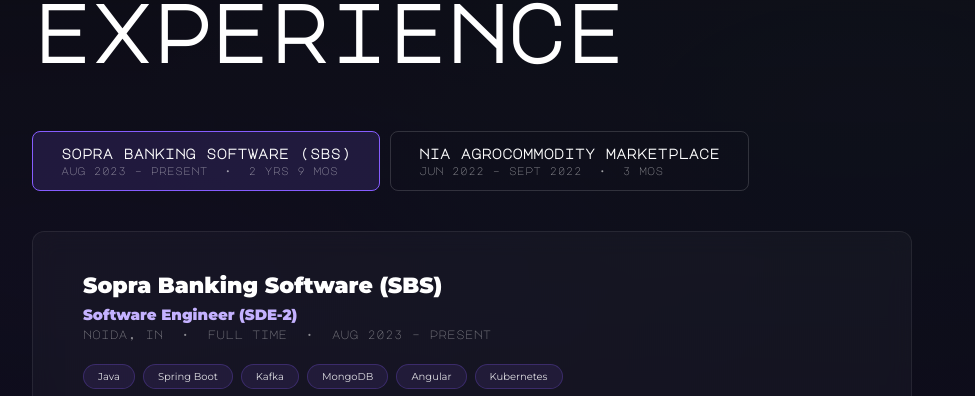
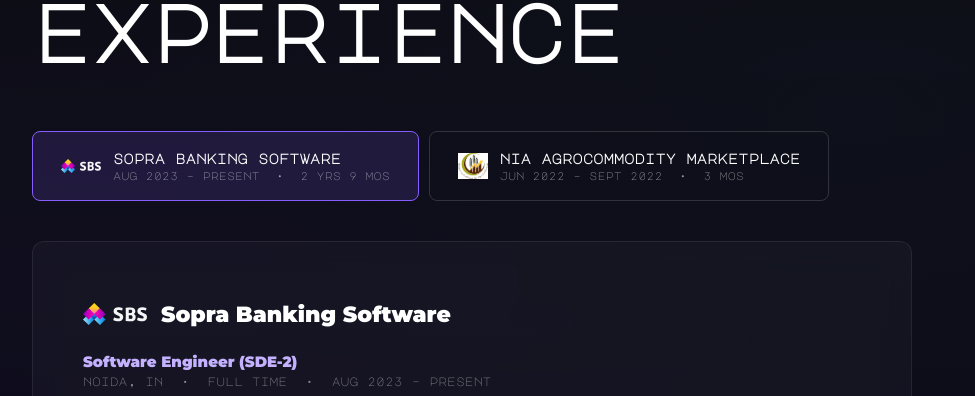
Before and after one commit to kartikth40/portfolio, a React (Create React App) app: page / in a window 1280 px wide. Shown: the part 930-1326 px from the top of the page, without its empty margins (168-1143 px from the left). Built offline with nearby package versions, Linux system fonts and the light colour scheme; no server answers; the database is empty.

Commit message:
updated NIA and SBS company experience entries

```diff
--- a/public/pages/links/index.html
+++ b/public/pages/links/index.html
@@ -158,8 +158,8 @@
           </div>
         </a>
 
-        <a class="link-card" href="https://kartikth40.github.io/tech-interview-master" target="_blank" rel="noreferrer" style="--accent: #E384FF;" data-link-id="interview-master">
-          <div class="link-icon">🧠</div>
+        <a class="link-card" href="https://learn.kartikthakur.dev" target="_blank" rel="noreferrer" style="--accent: #E384FF;" data-link-id="interview-master">
+          <div class="link-icon"><strong>{}</strong></div>
           <div class="link-content">
             <div class="link-title">Tech Interview Master</div>
             <div class="link-desc">DSA, system design, and interview preparation repository</div>
--- a/src/components/Experience/index.js
+++ b/src/components/Experience/index.js
@@ -5,8 +5,12 @@
   SectionTitle,
   CompanyTabsRow,
   CompanyTab,
+  TabLogo,
+  TabText,
   Card,
   CompanyHeader,
+  CompanyNameRow,
+  CompanyLogo,
   CompanyName,
   RoleLine,
   Meta,
@@ -57,14 +61,34 @@
       <CompanyTabsRow>
         {experienceInfo.map((e, i) => (
           <CompanyTab key={e.id} $active={i === activeCompany} onClick={() => handleCompanyClick(i)}>
+            {e.logo && (
+              <TabLogo
+                src={e.logo}
+                alt={`${e.company} logo`}
+                $size={e.logoStyle?.tabSize}
+                $radius={e.logoStyle?.radius}
+              />
+            )}
+            <TabText>
               <span>{e.company}</span>
               <small>{e.duration} &nbsp;·&nbsp; {parseDuration(e.duration)}</small>
+            </TabText>
           </CompanyTab>
         ))}
       </CompanyTabsRow>
 
       <Card>
         <CompanyHeader>
+          <CompanyNameRow>
+            {exp.logo && (
+              <CompanyLogo
+                src={exp.logo}
+                alt={`${exp.company} logo`}
+                $size={exp.logoStyle?.cardSize}
+                $sizeMobile={exp.logoStyle?.cardSizeMobile}
+                $radius={exp.logoStyle?.radius}
+              />
+            )}
             <CompanyName>
               {exp.companyUrl ? (
                 <a href={exp.companyUrl} target="_blank" rel="noreferrer">{exp.company}</a>
@@ -72,6 +96,7 @@
                 exp.company
               )}
             </CompanyName>
+          </CompanyNameRow>
           <RoleLine>{exp.role}</RoleLine>
           <Meta>{exp.location} &nbsp;·&nbsp; {exp.type} &nbsp;·&nbsp; {exp.duration}</Meta>
         </CompanyHeader>
--- a/src/components/Experience/styles.js
+++ b/src/components/Experience/styles.js
@@ -47,10 +47,25 @@
   max-width: 44rem;
 `
 
-const CompanyTab = styled.button`
+const TabLogo = styled.img`
+  width: ${({ $size }) => $size || '2rem'};
+  height: ${({ $size }) => $size || '2rem'};
+  object-fit: contain;
+  flex-shrink: 0;
+  border-radius: ${({ $radius }) => ($radius !== undefined ? $radius : '8px')};
+`
+
+const TabText = styled.div`
   display: flex;
   flex-direction: column;
   align-items: flex-start;
+`
+
+const CompanyTab = styled.button`
+  display: flex;
+  flex-direction: row;
+  align-items: center;
+  gap: 0.6rem;
   background: ${({ $active }) => ($active ? 'rgba(134,93,255,0.15)' : 'transparent')};
   border: 1px solid ${({ $active }) => ($active ? 'var(--primary-blue)' : 'rgba(255,255,255,0.15)')};
   border-radius: 8px;
@@ -106,11 +121,30 @@
   margin-bottom: 1.2rem;
 `
 
+const CompanyNameRow = styled.div`
+  display: flex;
+  align-items: center;
+  gap: 0.7rem;
+  margin-bottom: 0.3rem;
+`
+
+const CompanyLogo = styled.img`
+  width: ${({ $size }) => $size || '3.2rem'};
+  height: ${({ $size }) => $size || '3.2rem'};
+  object-fit: contain;
+  flex-shrink: 0;
+  border-radius: ${({ $radius }) => ($radius !== undefined ? $radius : '12px')};
+
+  @media screen and ${device.mobile} {
+    width: ${({ $sizeMobile }) => $sizeMobile || '2.6rem'};
+    height: ${({ $sizeMobile }) => $sizeMobile || '2.6rem'};
+  }
+`
+
 const CompanyName = styled.h3`
   font-family: var(--primary-font-family);
   font-size: 1.1rem;
   font-weight: 900;
-  margin-bottom: 0.3rem;
 
   a {
     color: inherit;
@@ -274,8 +308,12 @@
   SectionTitle,
   CompanyTabsRow,
   CompanyTab,
+  TabLogo,
+  TabText,
   Card,
   CompanyHeader,
+  CompanyNameRow,
+  CompanyLogo,
   CompanyName,
   RoleLine,
   Meta,
--- a/src/juice/experienceInfo.js
+++ b/src/juice/experienceInfo.js
@@ -1,7 +1,8 @@
 const experienceInfo = [
   {
     id: 1,
-    company: 'Sopra Banking Software (SBS)',
+    company: 'Sopra Banking Software',
+    logo: '/icons/sbs.svg',
     companyUrl: 'https://sbs-software.com/',
     role: 'Software Engineer (SDE-2)',
     location: 'Noida, IN',
@@ -189,6 +190,14 @@
   {
     id: 2,
     company: 'NIA Agrocommodity Marketplace',
+    logo: '/icons/nia.png',
+    companyUrl: 'https://www.niaagro.com/',
+    logoStyle: {
+      tabSize: '1.5rem',
+      cardSize: '2.4rem',
+      cardSizeMobile: '2rem',
+      radius: '0',
+    },
     role: 'Full Stack Developer Intern',
     location: 'Gurgaon, IN',
     type: 'Internship',
```
Also changed, not shown: public/icons/nia.png (added), public/icons/sbs.svg (added). Lines whose indentation alone changed are shown as unchanged.
